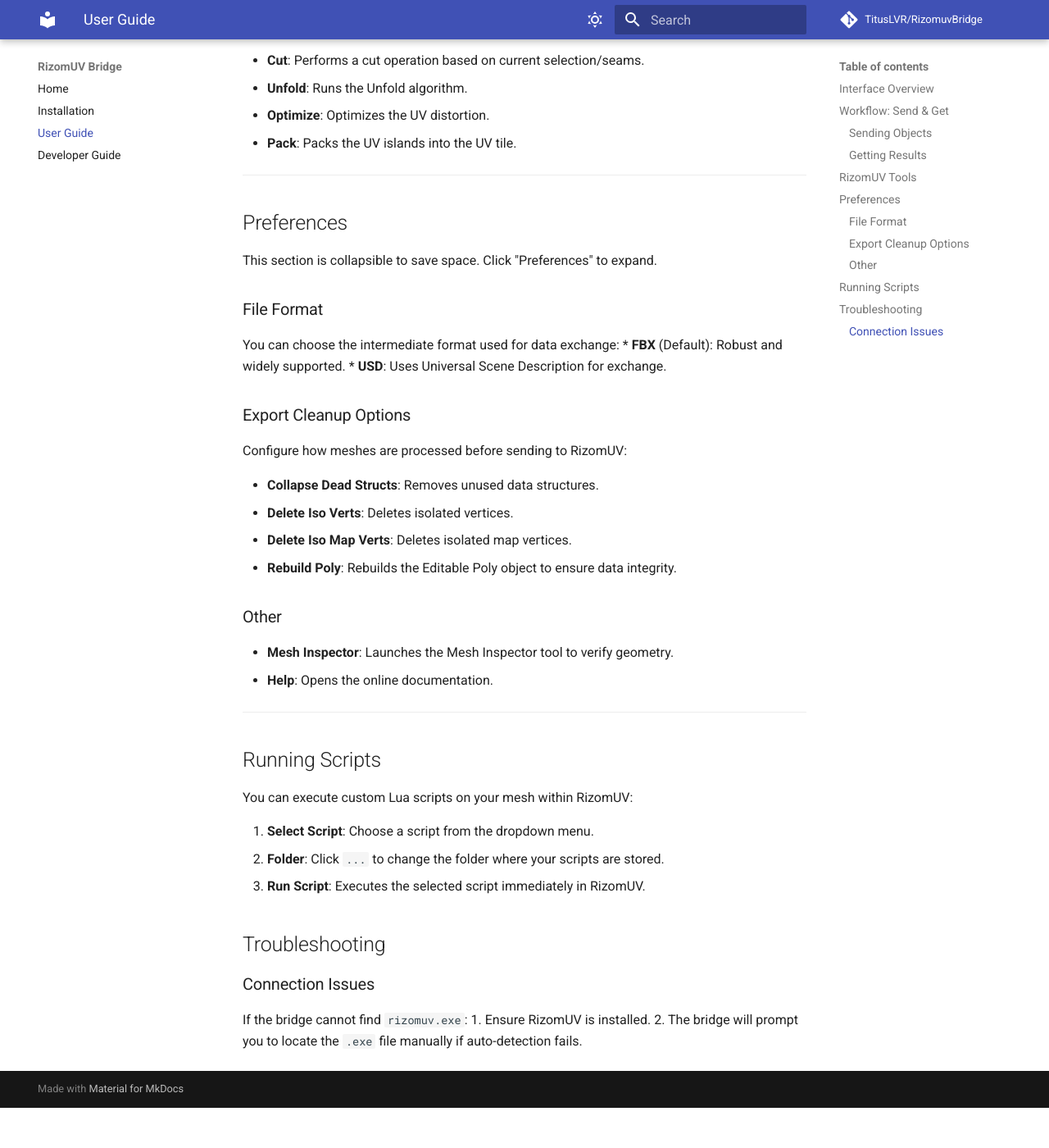
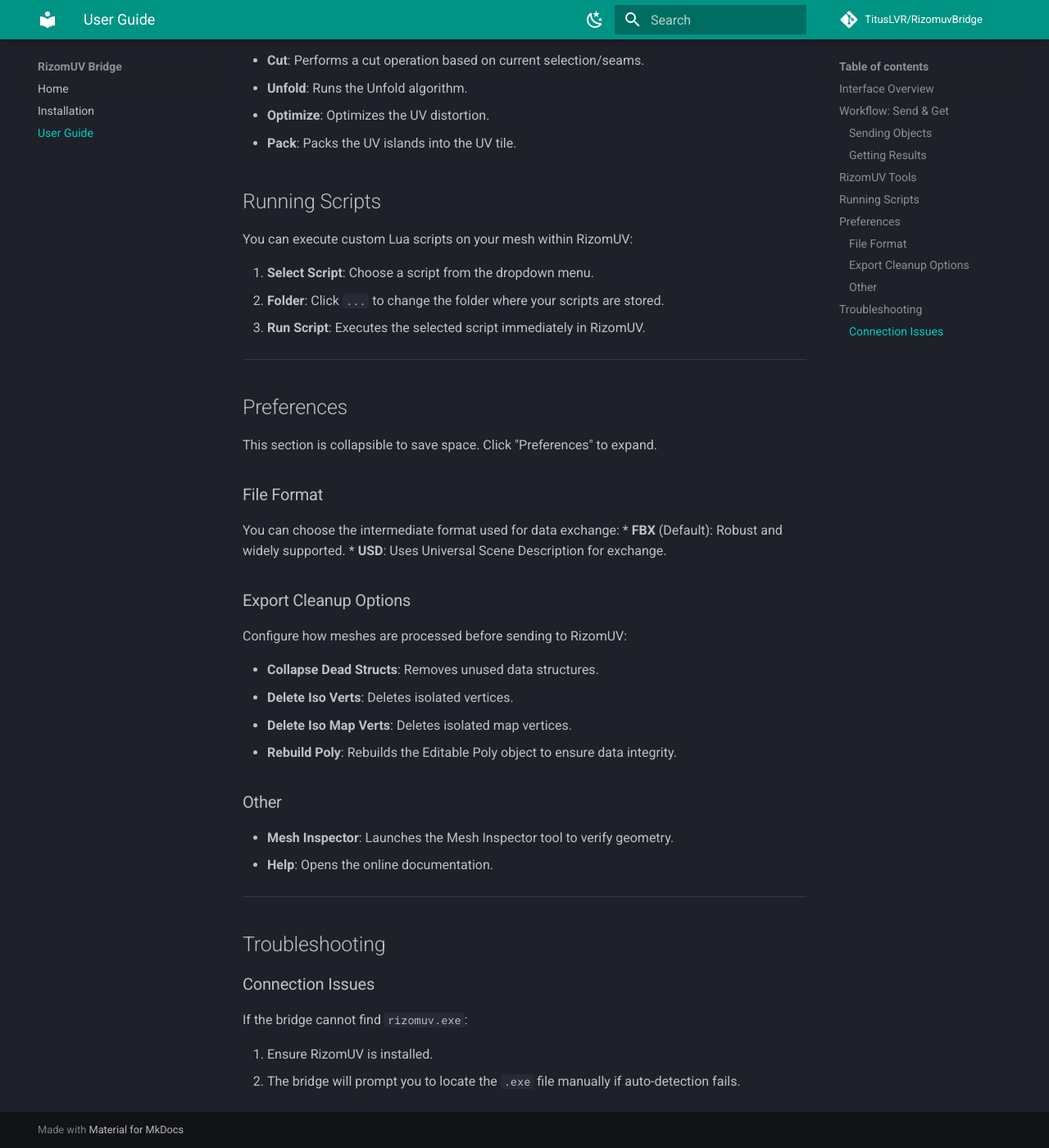
Before and after one commit to TitusLVR/RizomuvBridge, an MkDocs documentation site: the page built from docs/usage.md, in a window 1280 px wide and 1400 px high, scrolled down 1124 px. Shown: the whole window at 82% size. Built offline with MkDocs 1.6.1 and Material for MkDocs 9.7.7, drawn with Linux system fonts in a browser that asks for light colours; comment, search, counter and statistics services are not loaded; before the commit the page ends 2475 px from its top, so only the background shows below that.

Commit message:
Docs Update

```diff
--- a/docs/usage.md
+++ b/docs/usage.md
@@ -64,17 +72,10 @@
 
 ---
 
-## Running Scripts
-
-You can execute custom Lua scripts on your mesh within RizomUV:
-
-1.  **Select Script**: Choose a script from the dropdown menu.
-2.  **Folder**: Click `...` to change the folder where your scripts are stored.
-3.  **Run Script**: Executes the selected script immediately in RizomUV.
-
 ## Troubleshooting
 
 ### Connection Issues
 If the bridge cannot find `rizomuv.exe`:
+
 1.  Ensure RizomUV is installed.
 2.  The bridge will prompt you to locate the `.exe` file manually if auto-detection fails.
--- a/mkdocs.yml
+++ b/mkdocs.yml
@@ -7,20 +7,20 @@
 theme:
   name: material
   palette:
+    # Dark mode (Default)
+    - scheme: slate
+      primary: teal
+      accent: cyan
+      toggle:
+        icon: material/weather-night
+        name: Switch to light mode
     # Light mode
     - scheme: default
-      primary: indigo
-      accent: indigo
+      primary: teal
+      accent: cyan
       toggle:
         icon: material/weather-sunny
         name: Switch to dark mode
-    # Dark mode
-    - scheme: slate
-      primary: indigo
-      accent: indigo
-      toggle:
-        icon: material/weather-night
-        name: Switch to light mode
   features:
     - search.suggest
     - search.highlight
@@ -42,4 +42,3 @@
   - Home: index.md
   - Installation: installation.md
   - "User Guide": usage.md
-  - "Developer Guide": developer.md
```
Also changed, not shown: other parts of docs/usage.md (+8 -0 lines), docs/developer.md (deleted, +0 -59 lines).
